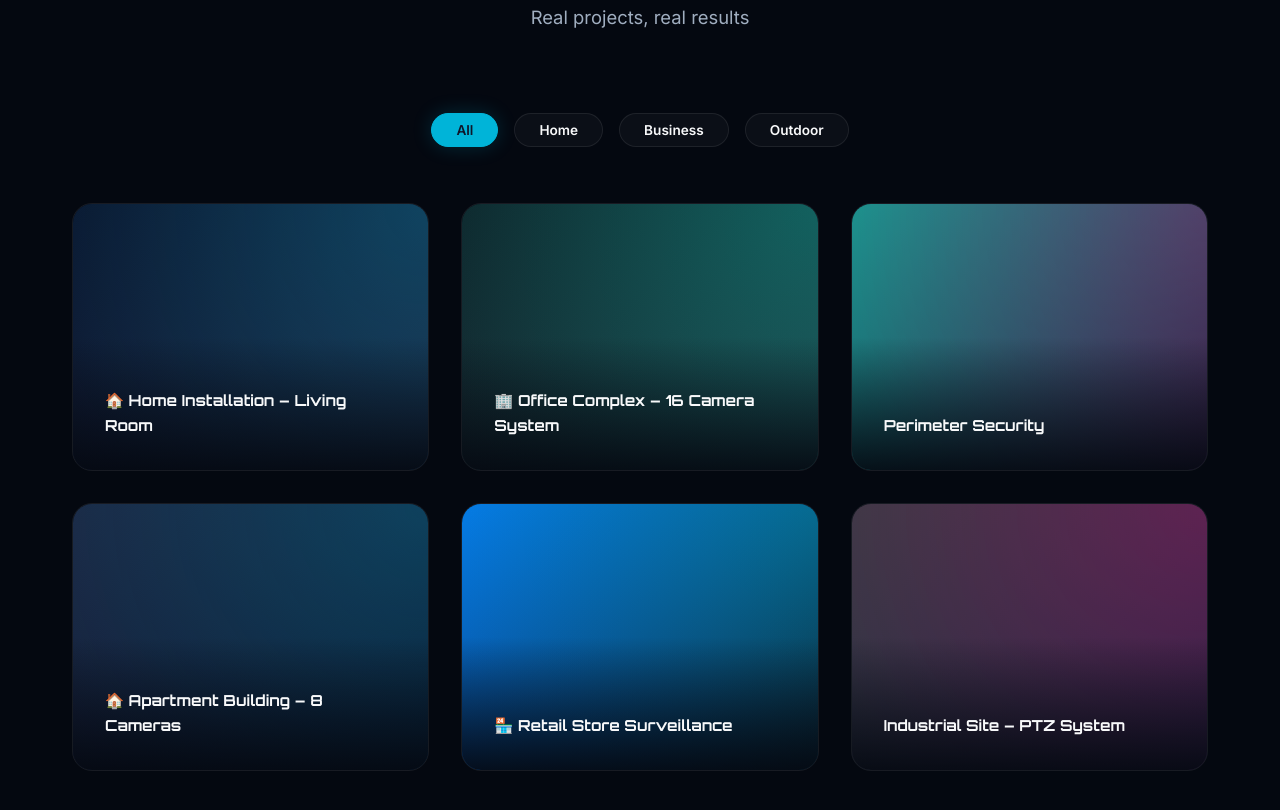
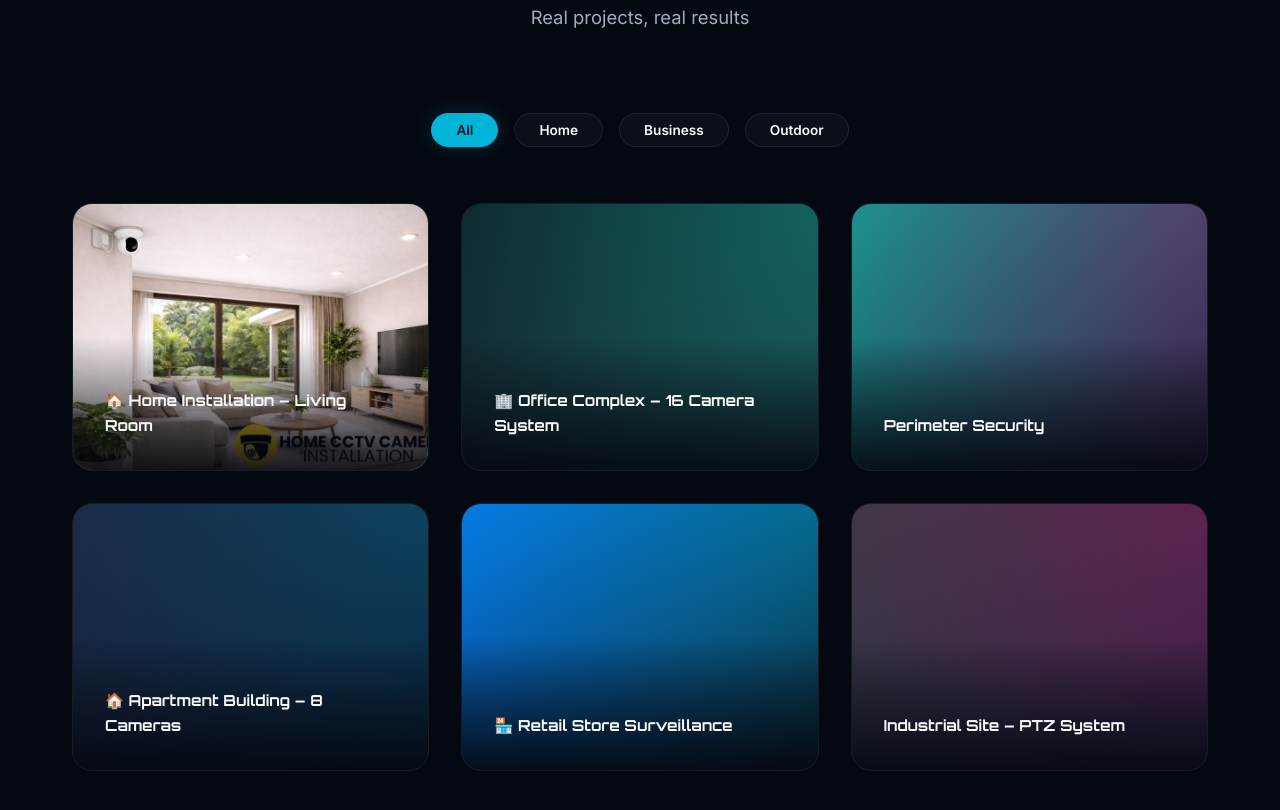
Before and after one commit to SAKTHIVEL1408-SOURCE/sakthi, a website: page index.html in a window 1280 px wide. Shown: the part 7819-8629 px from the top of the page. Drawn offline with Linux system fonts and the light colour scheme.

Commit message:
Add Home Living Room CCTV Installation photo to Gallery section

```diff
--- a/index.html
+++ b/index.html
@@ -528,7 +528,7 @@
       </div>
       <div class="gallery-grid" id="gallery-grid">
         <div class="gallery-item" data-category="home" id="gallery-1">
-          <div class="gallery-placeholder gp1">
+          <div class="gallery-placeholder gp1" style="background-image: url('/gallery-home-living-room.jpg');">
             <span class="gallery-label">🏠 Home Installation – Living Room</span>
           </div>
         </div>
--- a/style.css
+++ b/style.css
@@ -1372,7 +1372,7 @@ input, select, textarea, button {
 }
 
 /* Fallback background styles to act as "Wow" high-tech templates */
-.gp1 { background: radial-gradient(circle at top right, rgba(0, 180, 216, 0.25), transparent), linear-gradient(135deg, #0b132b, #1c2541); }
+.gp1 { background: url('/gallery-home-living-room.jpg') center/cover no-repeat; }
 .gp2 { background: radial-gradient(circle at top right, rgba(0, 245, 212, 0.25), transparent), linear-gradient(135deg, #0f2027, #203a43); }
 .gp3 { background: radial-gradient(circle at top right, rgba(255, 0, 127, 0.25), transparent), linear-gradient(135deg, #11998e, #1c2541); }
 .gp4 { background: radial-gradient(circle at top right, rgba(0, 180, 216, 0.25), transparent), linear-gradient(135deg, #1c2541, #0b132b); }
```
Also changed, not shown: public/gallery-home-living-room.jpg (added).
